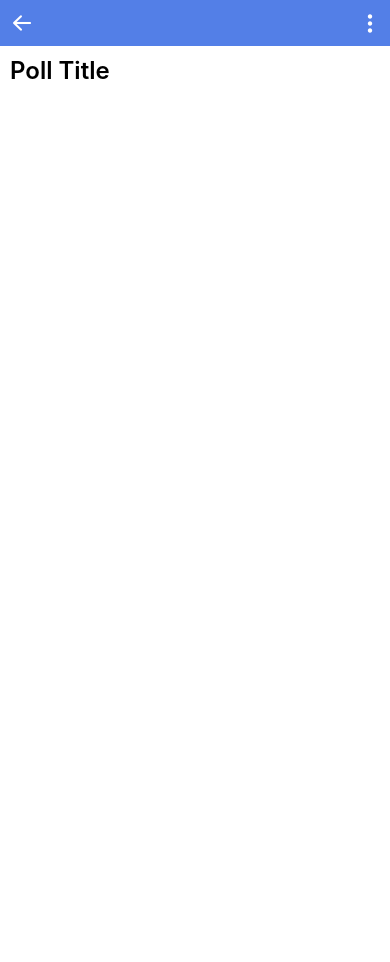
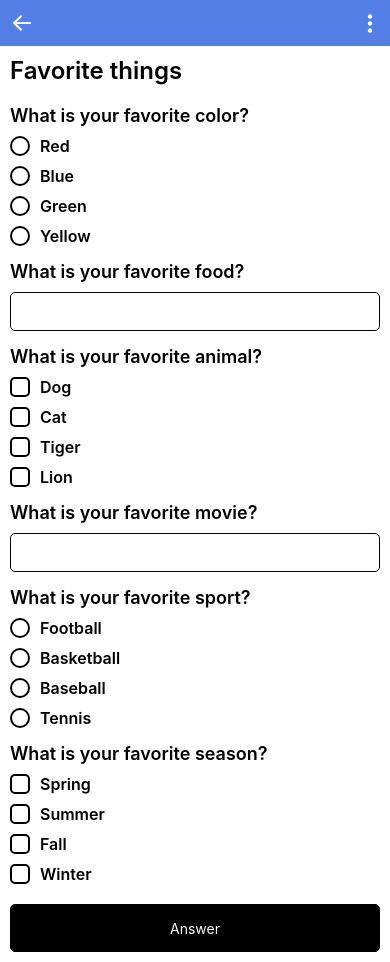
Before and after one commit to Kritik-J/pollit, a React Native app in the folder app-mobile/: screen /Poll in a window 390 px wide. Before the commit the page ends 844 px from the top, so only its background shows below. Built offline with nearby package versions, Linux system fonts and the light colour scheme.

Commit message:
Poll Page

```diff
--- a/app-mobile/assets/data/polls.ts
+++ b/app-mobile/assets/data/polls.ts
@@ -1,70 +1,70 @@
 export const polls = [
   {
-    id: 1,
+    id: "1",
     title: "Favorite things",
     questions: [
       {
-        id: 1,
+        id: "1",
         title: "What is your favorite color?",
         inputType: "radio",
         options: [
-          { id: 1, value: "Red" },
-          { id: 2, value: "Blue" },
-          { id: 3, value: "Green" },
-          { id: 4, value: "Yellow" },
+          { id: "1", value: "Red" },
+          { id: "2", value: "Blue" },
+          { id: "3", value: "Green" },
+          { id: "4", value: "Yellow" },
         ],
       },
 
       {
-        id: 2,
+        id: "2",
         title: "What is your favorite food?",
         inputType: "text",
       },
 
       {
-        id: 3,
+        id: "3",
         title: "What is your favorite animal?",
         inputType: "checkbox",
         options: [
-          { id: 1, value: "Dog" },
-          { id: 2, value: "Cat" },
-          { id: 3, value: "Tiger" },
-          { id: 4, value: "Lion" },
+          { id: "1", value: "Dog" },
+          { id: "2", value: "Cat" },
+          { id: "3", value: "Tiger" },
+          { id: "4", value: "Lion" },
         ],
       },
 
       {
-        id: 4,
+        id: "4",
         title: "What is your favorite movie?",
         inputType: "text",
       },
 
       {
-        id: 5,
+        id: "5",
         title: "What is your favorite sport?",
         inputType: "radio",
         options: [
-          { id: 1, value: "Football" },
-          { id: 2, value: "Basketball" },
-          { id: 3, value: "Baseball" },
-          { id: 4, value: "Tennis" },
+          { id: "1", value: "Football" },
+          { id: "2", value: "Basketball" },
+          { id: "3", value: "Baseball" },
+          { id: "4", value: "Tennis" },
         ],
       },
 
       {
-        id: 6,
+        id: "6",
         title: "What is your favorite season?",
         inputType: "checkbox",
         options: [
-          { id: 1, value: "Spring" },
-          { id: 2, value: "Summer" },
-          { id: 3, value: "Fall" },
-          { id: 4, value: "Winter" },
+          { id: "1", value: "Spring" },
+          { id: "2", value: "Summer" },
+          { id: "3", value: "Fall" },
+          { id: "4", value: "Winter" },
         ],
       },
     ],
     user: {
-      id: 1,
+      id: "1",
       name: "John Doe",
       userName: "johndoe",
     },
@@ -72,7 +72,7 @@ export const polls = [
   },
 
   {
-    id: 2,
+    id: "2",
     title: "What if?",
     questions: [
       {
@@ -80,31 +80,31 @@ export const polls = [
         title: "What if time travel was possible?",
         inputType: "radio",
         options: [
-          { id: 1, value: "I would go back in time" },
-          { id: 2, value: "I would go to the future" },
-          { id: 3, value: "I would not go anywhere" },
+          { id: "1", value: "I would go back in time" },
+          { id: "2", value: "I would go to the future" },
+          { id: "3", value: "I would not go anywhere" },
         ],
       },
 
       {
-        id: 2,
+        id: "2",
         title: "What if you became a president?",
         inputType: "text",
       },
 
       {
-        id: 3,
+        id: "3",
         title: "What if AI took over the world?",
         inputType: "checkbox",
         options: [
-          { id: 1, value: "I would fight back" },
-          { id: 2, value: "I would hide" },
-          { id: 3, value: "I would surrender" },
+          { id: "1", value: "I would fight back" },
+          { id: "2", value: "I would hide" },
+          { id: "3", value: "I would surrender" },
         ],
       },
     ],
     user: {
-      id: 1,
+      id: "1",
       name: "John Doe",
       userName: "johndoe",
     },
--- a/app-mobile/src/components/Checkbox.tsx
+++ b/app-mobile/src/components/Checkbox.tsx
@@ -4,24 +4,35 @@ import useTheme from "@src/hooks/useTheme";
 import Typography from "./Typography";
 import { FontAwesome5 } from "@expo/vector-icons";
 
-const options = [
-  {
-    id: 0,
-    value: "First",
-  },
-  {
-    id: 1,
-    value: "Second",
-  },
-  {
-    id: 2,
-    value: "Third",
-  },
-];
+// const options = [
+//   {
+//     id: 0,
+//     value: "First",
+//   },
+//   {
+//     id: 1,
+//     value: "Second",
+//   },
+//   {
+//     id: 2,
+//     value: "Third",
+//   },
+// ];
 
-const Checkbox = () => {
+type ICheckboxProps = {
+  options: {
+    id: string;
+    value: string;
+  }[];
+};
+
+const Checkbox = (props: ICheckboxProps) => {
   const [selected, setSelected] = React.useState<string[]>([]);
   const { theme } = useTheme();
+
+  const { options } = props;
+
+  console.log(selected);
 
   return (
     <View>
@@ -56,14 +67,14 @@ const Checkbox = () => {
             >
               {selected.includes(item.value) && (
                 <FontAwesome5
-                  name="check"
+                  name='check'
                   size={10}
                   color={theme.colors.checkboxTickColor}
                 />
               )}
             </View>
 
-            <Typography variant="h4" style={{ marginLeft: 10 }}>
+            <Typography variant='h4' style={{ marginLeft: 10 }}>
               {item.value}
             </Typography>
           </TouchableOpacity>
--- /dev/null
+++ b/app-mobile/src/components/PollTextInput.tsx
@@ -0,0 +1,66 @@
+import { TextInput } from "react-native";
+import React from "react";
+import useTheme from "../hooks/useTheme";
+
+type PollTextInputProps = {
+  borderRadius?: number;
+  borderWidth?: number;
+  borderColor?: string;
+  backgroundColor?: string;
+  fontSize?: number;
+  fontWeight?: string;
+  fontColor?: string;
+  inputStyle?: any;
+  keyboardType?: any;
+  InputProps?: any;
+  status?: "error" | "success" | "warning" | "info";
+};
+
+const PollTextInput = (props: PollTextInputProps) => {
+  const { theme } = useTheme();
+
+  const [answer, setAnswer] = React.useState("");
+
+  console.log(answer);
+
+  const {
+    borderRadius = 5,
+    borderWidth = 1,
+    borderColor = theme.colors.textInputBorderColor,
+    backgroundColor = "transparent",
+    fontSize = 14,
+    fontWeight = "normal",
+    fontColor = theme.colors.textInputFontColor,
+    inputStyle,
+    keyboardType = "default",
+    InputProps,
+    status,
+  } = props;
+
+  return (
+    <TextInput
+      style={{
+        borderRadius,
+        borderColor,
+        alignItems: "center",
+        flexDirection: "row",
+        borderWidth: borderWidth,
+        backgroundColor,
+        padding: 10,
+        fontSize,
+        fontWeight,
+        // color: status ? statusStyle(status) : fontColor,
+        color: fontColor,
+        ...inputStyle,
+      }}
+      value={answer}
+      onChangeText={(text: string) => {
+        setAnswer(text);
+      }}
+      keyboardType={keyboardType}
+      {...InputProps}
+    />
+  );
+};
+
+export default PollTextInput;
--- a/app-mobile/src/components/Radio.tsx
+++ b/app-mobile/src/components/Radio.tsx
@@ -3,24 +3,35 @@ import React from "react";
 import Typography from "./Typography";
 import useTheme from "@src/hooks/useTheme";
 
-const options = [
-  {
-    id: 0,
-    value: "First",
-  },
-  {
-    id: 1,
-    value: "Second",
-  },
-  {
-    id: 2,
-    value: "Third",
-  },
-];
+// const options = [
+//   {
+//     id: 0,
+//     value: "First",
+//   },
+//   {
+//     id: 1,
+//     value: "Second",
+//   },
+//   {
+//     id: 2,
+//     value: "Third",
+//   },
+// ];
 
-const Radio = () => {
+type IRadioProps = {
+  options: {
+    id: string;
+    value: string;
+  }[];
+};
+
+const Radio = (props: IRadioProps) => {
   const [selected, setSelected] = React.useState("");
   const { theme } = useTheme();
+
+  const { options } = props;
+
+  console.log(selected);
 
   return (
     <View>
@@ -56,7 +67,7 @@ const Radio = () => {
               )}
             </View>
 
-            <Typography variant="h4" style={{ marginLeft: 10 }}>
+            <Typography variant='h4' style={{ marginLeft: 10 }}>
               {item.value}
             </Typography>
           </TouchableOpacity>
--- a/app-mobile/src/pages/PollPage.tsx
+++ b/app-mobile/src/pages/PollPage.tsx
@@ -1,9 +1,14 @@
-import { StyleSheet, View, StatusBar } from "react-native";
+import { StyleSheet, View, StatusBar, ScrollView } from "react-native";
 import React from "react";
 import useTheme from "@src/hooks/useTheme";
 import { AntDesign, Entypo } from "@expo/vector-icons";
 import Typography from "@src/components/Typography";
 import { useNavigation } from "@react-navigation/native";
+import { polls } from "@assets/data/polls";
+import Radio from "@src/components/Radio";
+import Checkbox from "@src/components/Checkbox";
+import PollTextInput from "@src/components/PollTextInput";
+import Button from "@src/components/Button";
 
 const PollPage = () => {
   const { theme } = useTheme();
@@ -12,6 +17,8 @@ const PollPage = () => {
   function navigateBack() {
     nav.goBack();
   }
+
+  const poll = polls[0];
 
   return (
     <View
@@ -38,9 +45,39 @@ const PollPage = () => {
         <Entypo name='dots-three-vertical' size={20} color='white' />
       </View>
 
-      <View style={styles.bodyContainer}>
-        <Typography variant='h2'>Poll Title</Typography>
-      </View>
+      <ScrollView contentContainerStyle={styles.bodyContainer}>
+        <Typography variant='h2'>{poll.title}</Typography>
+
+        <View style={{ height: 20 }} />
+
+        {poll.questions &&
+          poll.questions.map((item, index) => (
+            <View
+              key={index}
+              style={{
+                marginTop: index === 0 ? 0 : 15,
+              }}
+            >
+              <Typography variant='h3'>{item.title}</Typography>
+
+              <View style={{ height: 10 }} />
+
+              {item.inputType === "radio" && item.options && (
+                <Radio options={item.options} />
+              )}
+
+              {item.inputType === "checkbox" && item.options && (
+                <Checkbox options={item.options} />
+              )}
+
+              {item.inputType === "text" && <PollTextInput />}
+            </View>
+          ))}
+
+        <View style={{ height: 20 }} />
+
+        <Button title='Answer' onPress={() => {}} />
+      </ScrollView>
     </View>
   );
 };
@@ -61,7 +98,7 @@ const styles = StyleSheet.create({
   },
 
   bodyContainer: {
-    flex: 1,
+    flexGrow: 1,
     padding: 10,
   },
 
```
